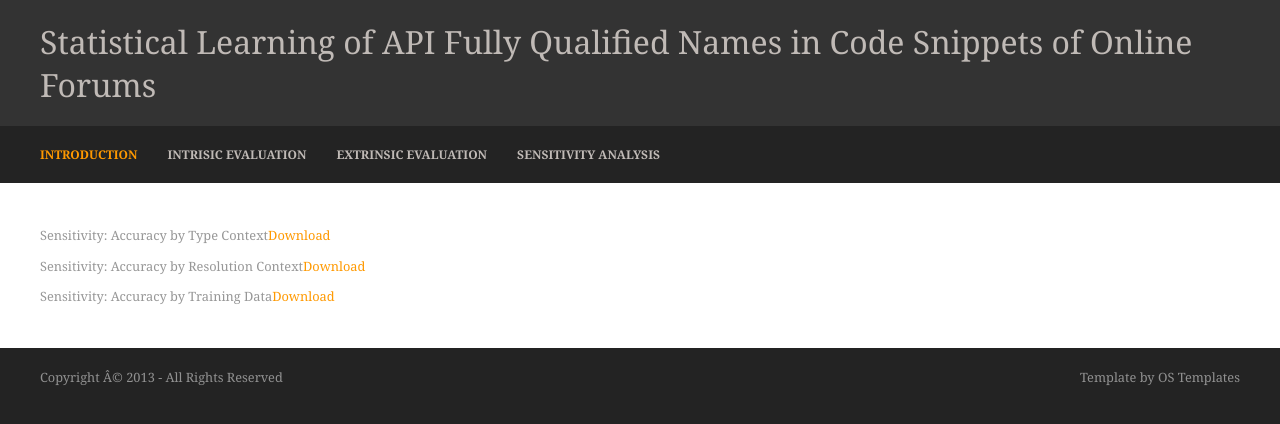
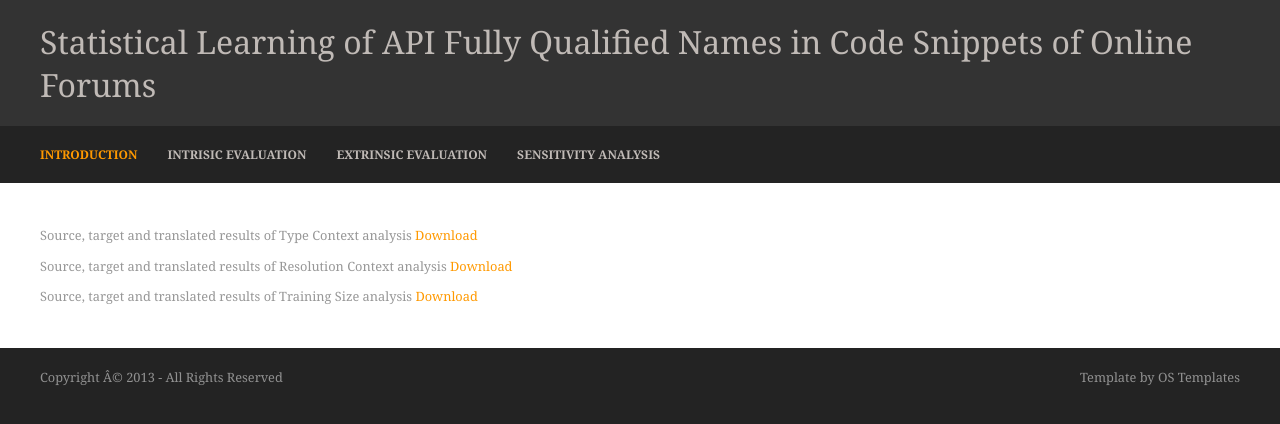
Before and after one commit to doubleblinddoubleblinddoubleblind/icse2018, a Jekyll site: the page 7-3.html, which Jekyll copies as it is, in a window 1280 px wide. Shown: the top 424 px of the page. Built offline with Jekyll 4.4.1, drawn with Linux system fonts in a browser that asks for light colours.

Commit message:
Update 7-3.html

```diff
--- a/7-3.html
+++ b/7-3.html
@@ -50,9 +50,9 @@
   <div id="container">
     <!-- ################################################################################################ -->
     <div class="full_width clear">
-      <p>Sensitivity: Accuracy by Type Context<a href="https://drive.google.com/uc?export=download&id=0B9-QRtybJfCIaF9HbjlRUnJvNkU">Download</a></p>
-		<p>Sensitivity: Accuracy by Resolution Context<a href="https://drive.google.com/uc?export=download&id=0B9-QRtybJfCIOWlENVFaSFhCU2c">Download</a></p>
-		<p>Sensitivity: Accuracy by Training Data<a href="https://drive.google.com/uc?export=download&id=0B9-QRtybJfCIdGdwdjRFY2tnS0E">Download</a></p>
+      <p>Source, target and translated results of Type Context analysis <a href="https://drive.google.com/uc?export=download&id=0B9-QRtybJfCIaF9HbjlRUnJvNkU">Download</a></p>
+		<p>Source, target and translated results of Resolution Context analysis <a href="https://drive.google.com/uc?export=download&id=0B9-QRtybJfCIOWlENVFaSFhCU2c">Download</a></p>
+		<p>Source, target and translated results of Training Size analysis <a href="https://drive.google.com/uc?export=download&id=0B9-QRtybJfCIdGdwdjRFY2tnS0E">Download</a></p>
     </div>
     <!-- ################################################################################################ -->
   </div>
```
